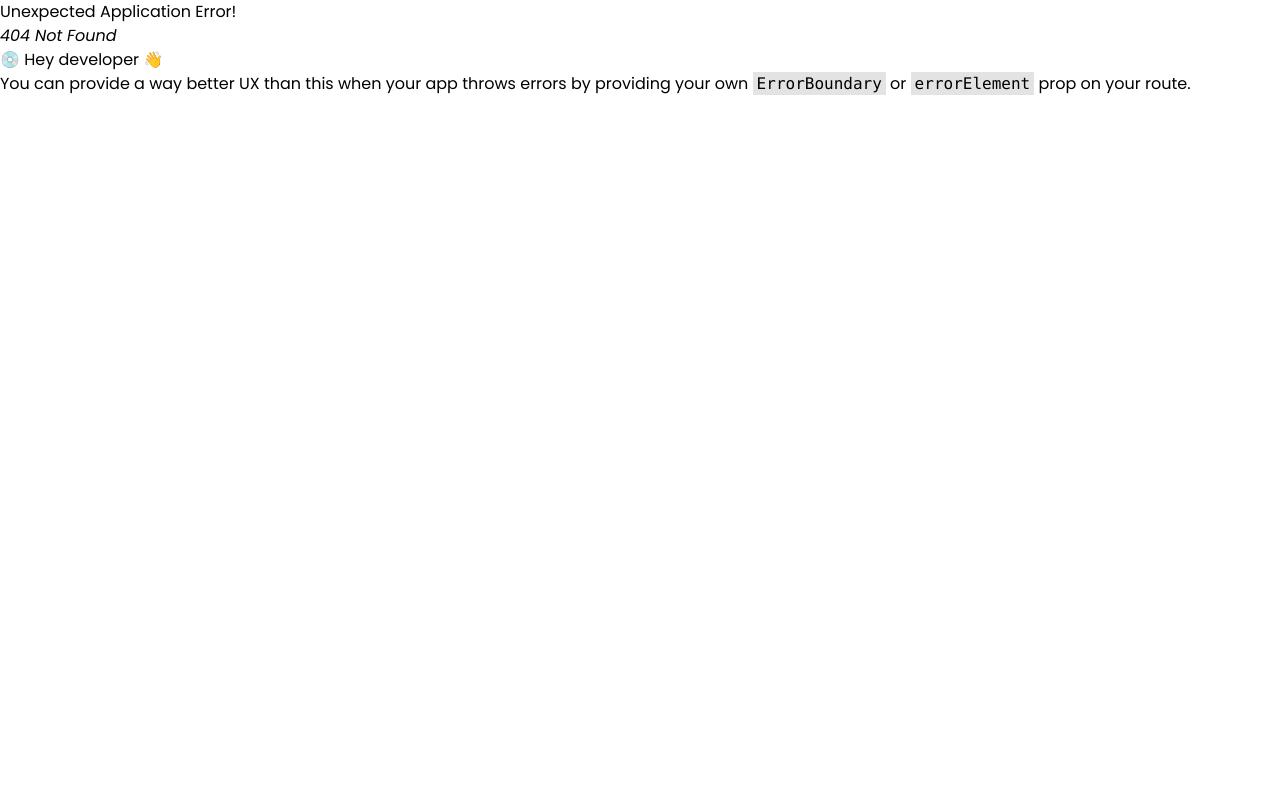
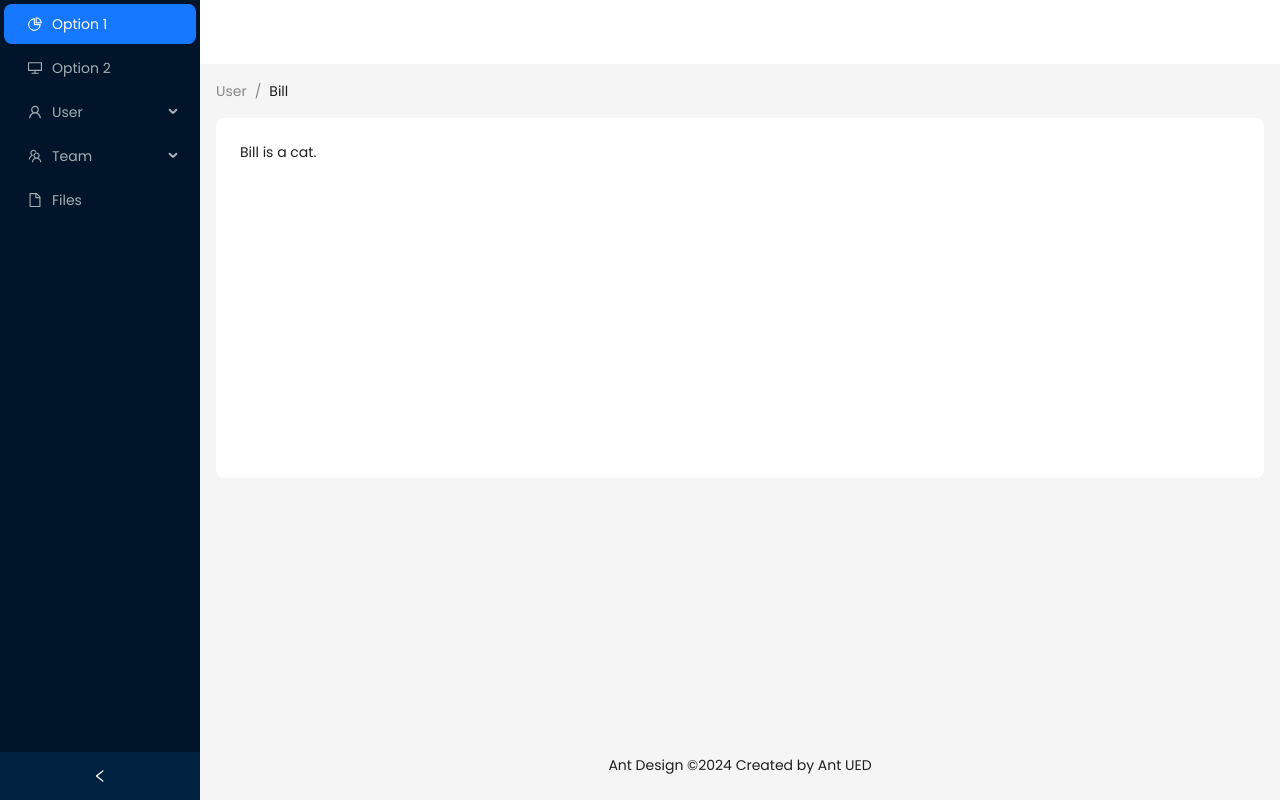
Before and after one commit to phattran2409/SWP391, a React (Vite) app in the folder Front-end/koi-fish/: page /dashboard in a window 1280 px wide. Before the commit this address had no page. Built offline with nearby package versions, Linux system fonts and the light colour scheme.

Commit message:
create template dashboard

```diff
--- /dev/null
+++ b/Front-end/koi-fish/src/components/dashboard/dashboard.jsx
@@ -0,0 +1,99 @@
+import React, { useState } from "react";
+import {
+  DesktopOutlined,
+  FileOutlined,
+  PieChartOutlined,
+  TeamOutlined,
+  UserOutlined,
+} from "@ant-design/icons";
+import { Breadcrumb, Layout, Menu, theme } from "antd";
+const { Header, Content, Footer, Sider } = Layout;
+function getItem(label, key, icon, children) {
+  return {
+    key,
+    icon,
+    children,
+    label,
+  };
+}
+const items = [
+  getItem("Option 1", "1", <PieChartOutlined />),
+  getItem("Option 2", "2", <DesktopOutlined />),
+  getItem("User", "sub1", <UserOutlined />, [
+    getItem("Tom", "3"),
+    getItem("Bill", "4"),
+    getItem("Alex", "5"),
+  ]),
+  getItem("Team", "sub2", <TeamOutlined />, [
+    getItem("Team 1", "6"),
+    getItem("Team 2", "8"),
+  ]),
+  getItem("Files", "9", <FileOutlined />),
+];
+const Dashboard = () => {
+  const [collapsed, setCollapsed] = useState(false);
+  const {
+    token: { colorBgContainer, borderRadiusLG },
+  } = theme.useToken();
+  return (
+    <Layout
+      style={{
+        minHeight: "100vh",
+      }}
+    >
+      <Sider
+        collapsible
+        collapsed={collapsed}
+        onCollapse={(value) => setCollapsed(value)}
+      >
+        <div className="demo-logo-vertical" />
+        <Menu
+          theme="dark"
+          defaultSelectedKeys={["1"]}
+          mode="inline"
+          items={items}
+        />
+      </Sider>
+      <Layout>
+        <Header
+          style={{
+            padding: 0,
+            background: colorBgContainer,
+          }}
+        />
+        <Content
+          style={{
+            margin: "0 16px",
+          }}
+        >
+          <Breadcrumb
+            style={{
+              margin: "16px 0",
+            }}
+          >
+            <Breadcrumb.Item>User</Breadcrumb.Item>
+            <Breadcrumb.Item>Bill</Breadcrumb.Item>
+          </Breadcrumb>
+          <div
+            style={{
+              padding: 24,
+              minHeight: 360,
+              background: colorBgContainer,
+              borderRadius: borderRadiusLG,
+            }}
+          >
+            Bill is a cat.
+          </div>
+        </Content>
+        <Footer
+          style={{
+            textAlign: "center",
+          }}
+        >
+          Ant Design ©{new Date().getFullYear()} Created by Ant UED
+        </Footer>
+      </Layout>
+    </Layout>
+  );
+};
+export default Dashboard;
```
Also changed, not shown: Front-end/koi-fish/src/App.jsx (+8 -3 lines).
